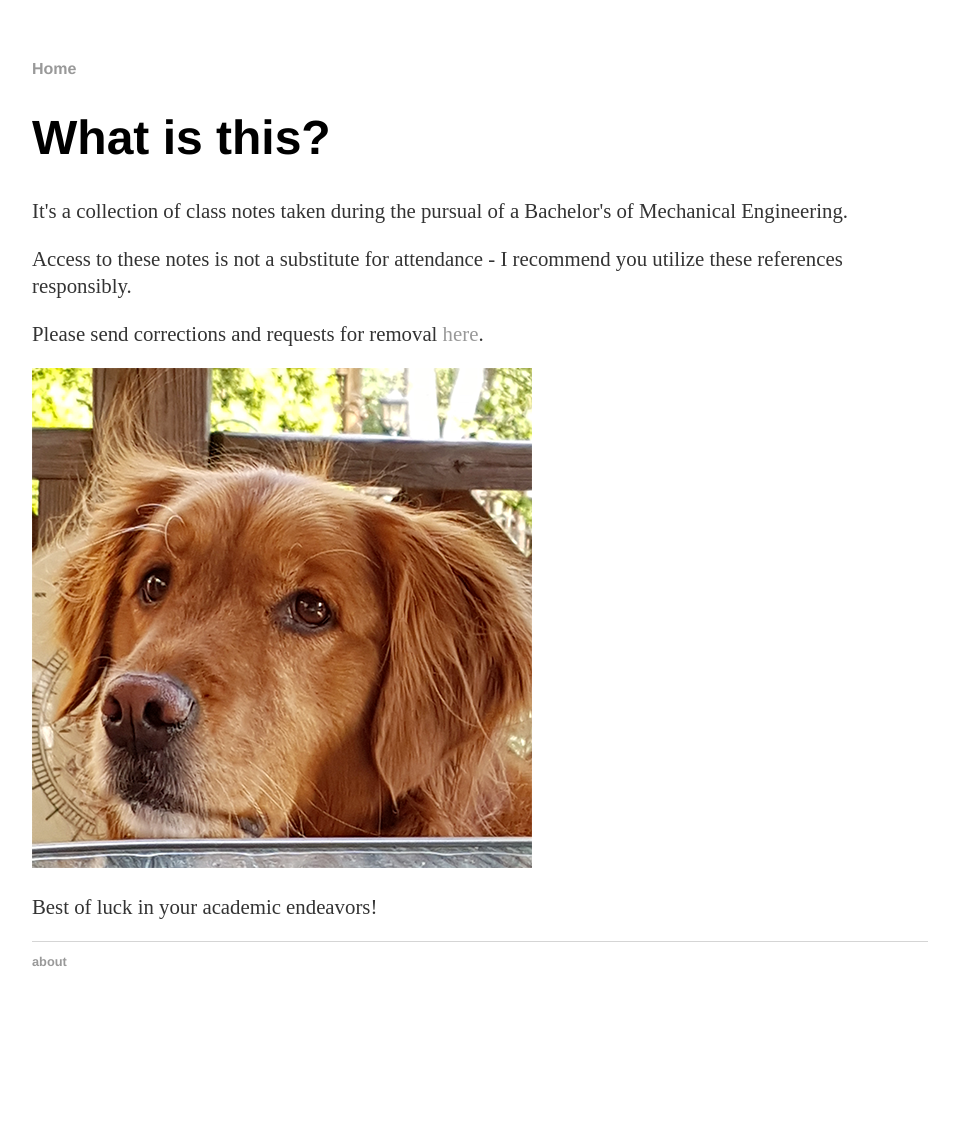
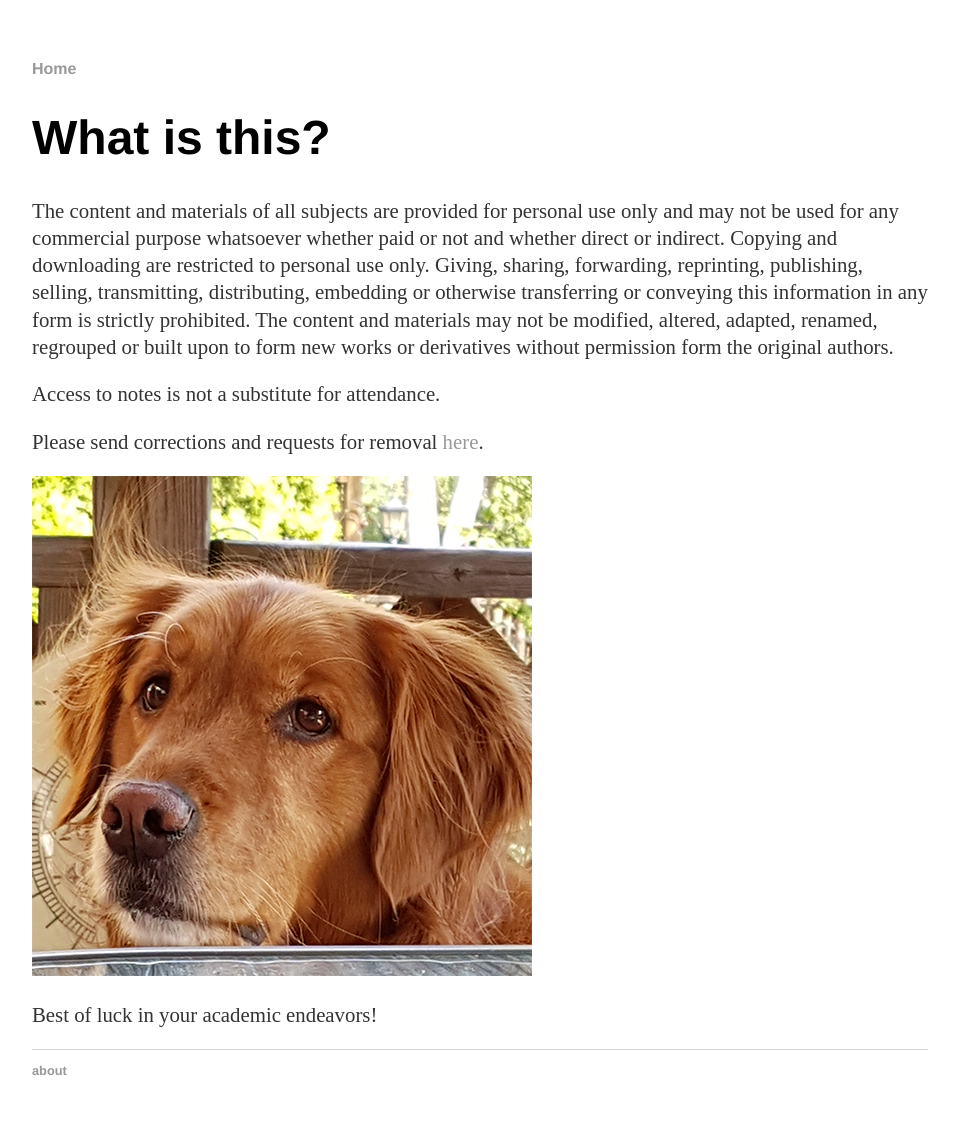
Before and after one commit to GenNotes/GenNotes.github.io, a Jekyll site: the page built from about/index.html, in a window 1280 px wide. Shown: the whole page, without its empty margins (160-1118 px from the left). Built offline with Jekyll 4.4.1, drawn with Linux system fonts in a browser that asks for light colours; before the commit the page ends 1029 px from its top, so only the background shows below that.

Commit message:
Update index.html

```diff
--- a/about/index.html
+++ b/about/index.html
@@ -5,9 +5,9 @@ title: About Genno Notes
 <div class="blurb">
 	<h1>What is this?</h1>
 
-	<p> It's a collection of class notes taken during the pursual of a Bachelor's of Mechanical Engineering. </p>
+	<p> The content and materials of all subjects are provided for personal use only and may not be used for any commercial purpose whatsoever whether paid or not and whether direct or indirect. Copying and downloading are restricted to personal use only. Giving, sharing, forwarding, reprinting, publishing, selling, transmitting, distributing, embedding or otherwise transferring or conveying this information in any form is strictly prohibited. The content and materials may not be modified, altered, adapted, renamed, regrouped or built upon to form new works or derivatives without permission form the original authors. </p>
 
-	<p> Access to these notes is not a substitute for attendance - I recommend you utilize these references responsibly. </p>
+	<p> Access to notes is not a substitute for attendance. </p>
 
 	<p> Please send corrections and requests for removal <a href="mailto:angus.genno@gmail.com">here</a>.</p>
 
```
